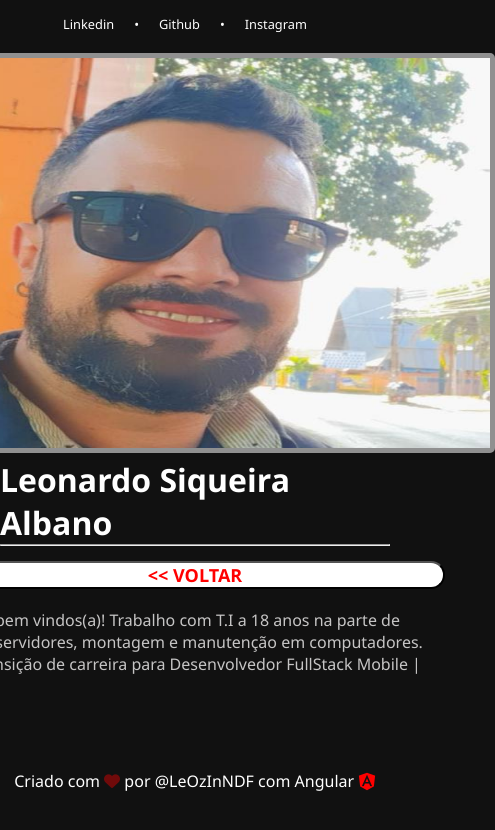
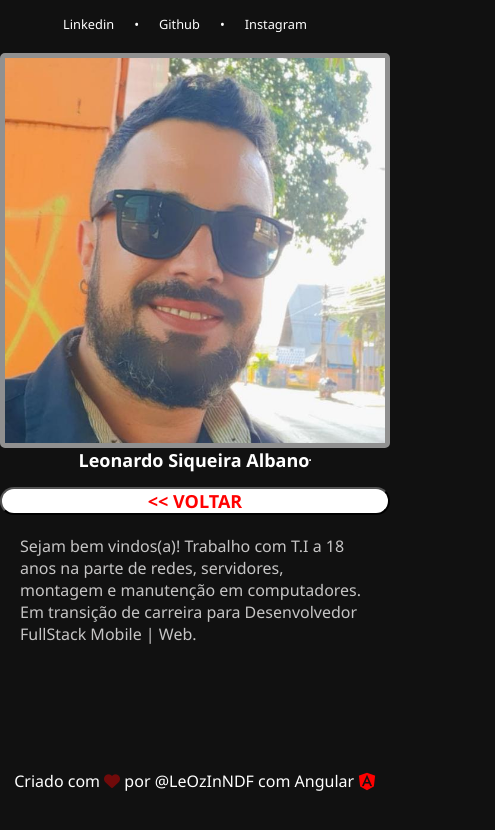
Before and after one commit to LeOzInNDF/angular-portfolio, an Angular app: page /angular-portfolio/content/1 in a window 390 px wide. Shown: the top 830 px of the page, 495 px wide, since content can reach past the window. Built offline with nearby package versions, Linux system fonts and the light colour scheme.

Commit message:
update code

```diff
--- a/src/app/components/menu-title/menu-title.component.css
+++ b/src/app/components/menu-title/menu-title.component.css
@@ -18,7 +18,7 @@ justify-content: center;
 
   @media (max-width:851px) {
     .container__menu-title > h1 {
-      font-size: 50px;
+      font-size: 30px;
     }
   }
 
--- a/src/app/pages/content/content.component.css
+++ b/src/app/pages/content/content.component.css
@@ -1,7 +1,6 @@
 .container__content {
   width: 100%;
   height: 85vh;
-
   margin-top: 20px;
   display: flex;
   flex-direction: column;
@@ -14,26 +13,28 @@
   border: 5px solid rgb(144, 144, 144);
   border-radius: 5px;
   width: 600px;
-  min-width: 600px;
+
   height: 400px
 
 }
 
 .content__description {
   margin-top: 15px;
-  width: 500px;
+  width: 390px;
   display: flex;
   flex-direction: column;
 }
 
 .content__description > p {
-  margin-top: 20px;
+  margin: 20px;
   color: rgb(198, 197, 197);
   display: flex;
   flex-direction: row;
 }
 .content__description > a > button {
  width: 100%;
+ display: flex;
+ justify-content: center;
  border-radius: 50px;
  font-size: large;
  font-weight: bolder;
@@ -41,3 +42,46 @@
   background-color: white;
   color: red;
 }
+
+@media (max-width:851px) {
+  .content__cover img {
+  width: 80%;
+  height: 200px;
+  }
+}
+
+@media (max-width:450px) {
+  .content__cover img {
+  width: 100%;
+  height: 100%;
+  }
+}
+
+@media (max-width:851px) {
+  .content__title {
+  width: 450px;
+  font-size: 10px;
+  }
+}
+
+@media (max-width:450px) {
+  .content__title {
+  display: flex;
+  justify-content: center;
+  align-items: center;
+    width: 100%;
+  font-size: 9px;
+  }
+}
+
+@media (max-width:851px) {
+  .content__description > a > button {
+    width: 100%;
+  }
+}
+
+@media (max-width:450px) {
+  .content__description > a > button {
+    width: 100%;
+  }
+}
```
